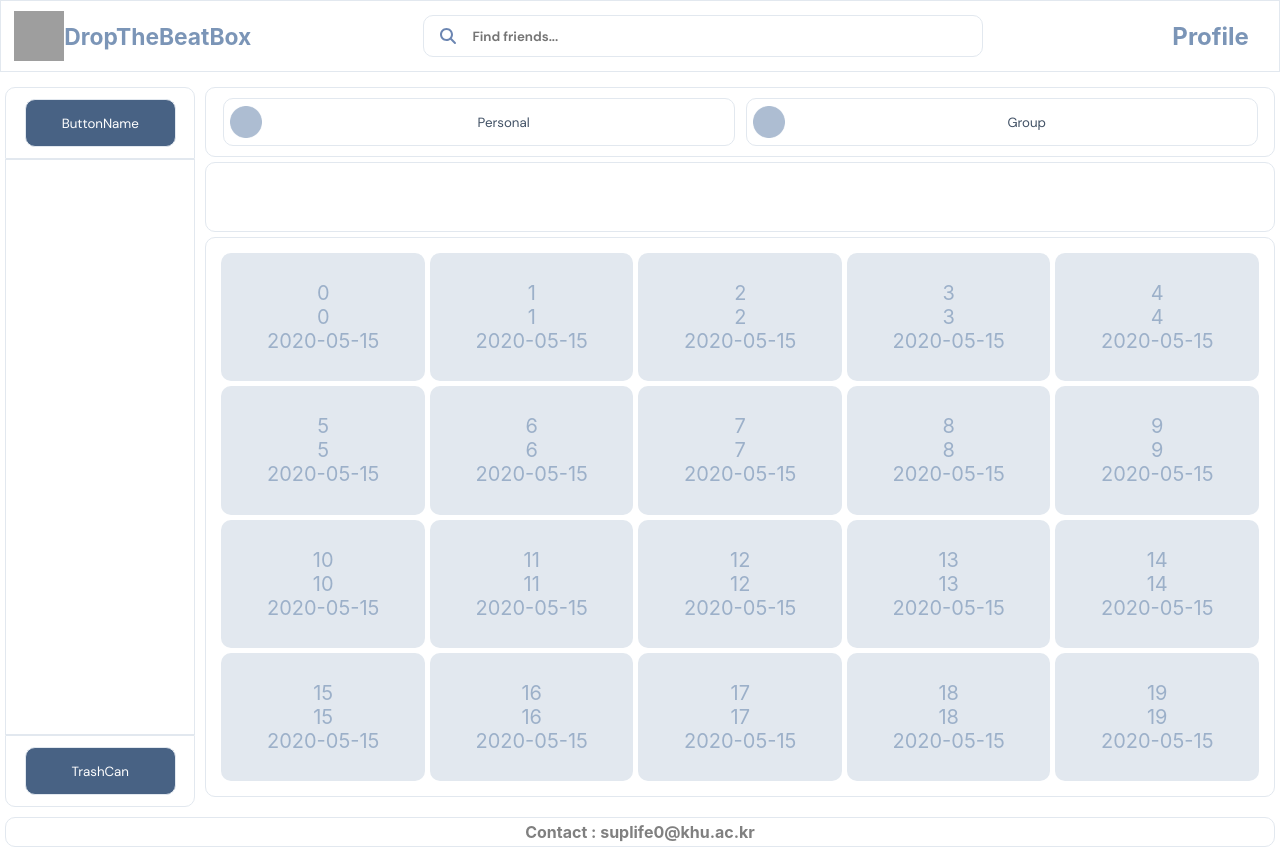
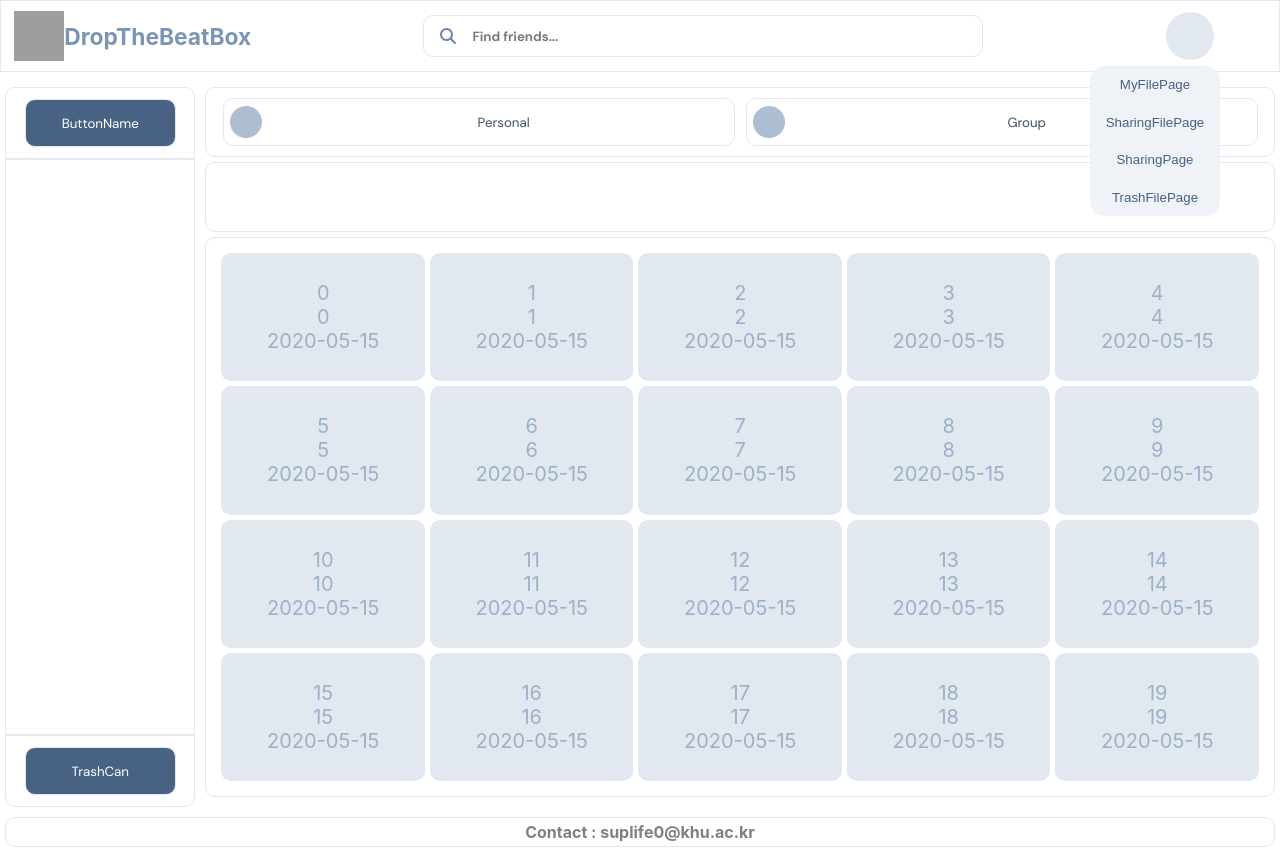
Before and after one commit to drop-the-beat-box/client, a React (Create React App) app: page / in a window 1280 px wide. Built offline with nearby package versions, Linux system fonts and the light colour scheme; grey boxes are pictures that could not be loaded.

Commit message:
feat: Profile menu created

```diff
--- a/src/App.js
+++ b/src/App.js
@@ -14,6 +14,7 @@ import "./assets/css/layout.css";
 import "./assets/css/sidebarbutton.css";
 import "./assets/css/bodytopbutton.css";
 import "./assets/css/searchmember.css";
+import "./assets/css/profilemenu.css";
 import MainPage from "./pages/MainPage";
 import MyFilePage from "./pages/MyFilePage";
 import SharingPage from "./pages/SharingPage";
--- a/src/assets/css/header.css
+++ b/src/assets/css/header.css
@@ -96,13 +96,27 @@
 }
 
 .header-profile {
-  display: flex;
   width: 10%;
   height: 100%;
-  align-items: center;
-  justify-content: center;
 
   font-size: 100%;
   border-top-right-radius: 10px;
   border-bottom-right-radius: 10px;
 }
+
+.header-profile-content {
+  height: 100%;
+  position: relative;
+  display: flex;
+  align-items: center;
+  justify-content: right;
+  right: 60px;
+}
+
+.header-profile-avatar-container {
+  width: 48px;
+  height: 48px;
+  overflow: hidden;
+  border-radius: 24px;
+  background-color: #E2E8EF;
+}
--- /dev/null
+++ b/src/assets/css/profilemenu.css
@@ -0,0 +1,21 @@
+.profilemenu-container {
+    position: absolute;
+    right: 60px;
+    display: flex;
+    flex-direction: column;
+    width: 130px;
+    height: 150px;
+    background-color: #EFF2F6;
+    border-radius: 15px;
+}
+
+.profilemenu-button {
+    height: 38px;
+    border: 0px;
+    background-color: transparent;
+    color: #486284;
+}
+
+.profilemenu-button:hover {
+    font-weight: bold;
+}
--- a/src/components/Header.jsx
+++ b/src/components/Header.jsx
@@ -4,6 +4,7 @@ import { FontAwesomeIcon } from "@fortawesome/react-fontawesome";
 
 import { findMembers } from "../services/DataService";
 import SearchMember from "./SearchMember";
+import ProfileMenu from "./ProfileMenu";
 
 function Header() {
   const [searchInput, setSearchInput] = useState("");
@@ -56,7 +57,10 @@ function Header() {
       </form>
 
       <div className="header-profile">
-        <h2>Profile</h2>
+        <div className="header-profile-content">
+          <div className="header-profile-avatar-container" />
+        </div>
+        <ProfileMenu />
       </div>
     </div>
   );
--- /dev/null
+++ b/src/components/ProfileMenu.jsx
@@ -0,0 +1,22 @@
+import React from "react";
+
+function ProfileMenuButton({ text, onClick }) {
+  return (
+    <button className="profilemenu-button" onClick={onClick}>
+      {text}
+    </button>
+  );
+}
+
+function ProfileMenu() {
+  return (
+    <div className="profilemenu-container">
+      <ProfileMenuButton text="MyFilePage" />
+      <ProfileMenuButton text="SharingFilePage" />
+      <ProfileMenuButton text="SharingPage" />
+      <ProfileMenuButton text="TrashFilePage" />
+    </div>
+  );
+}
+
+export default ProfileMenu;
```
